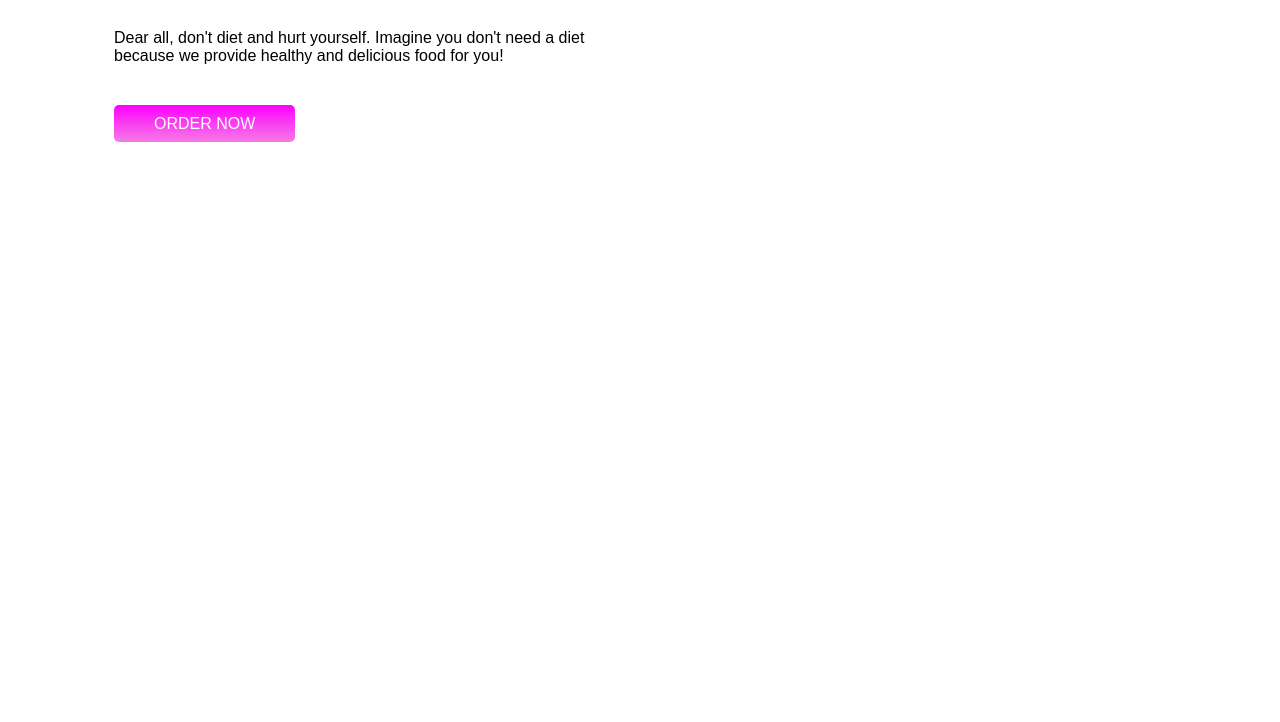
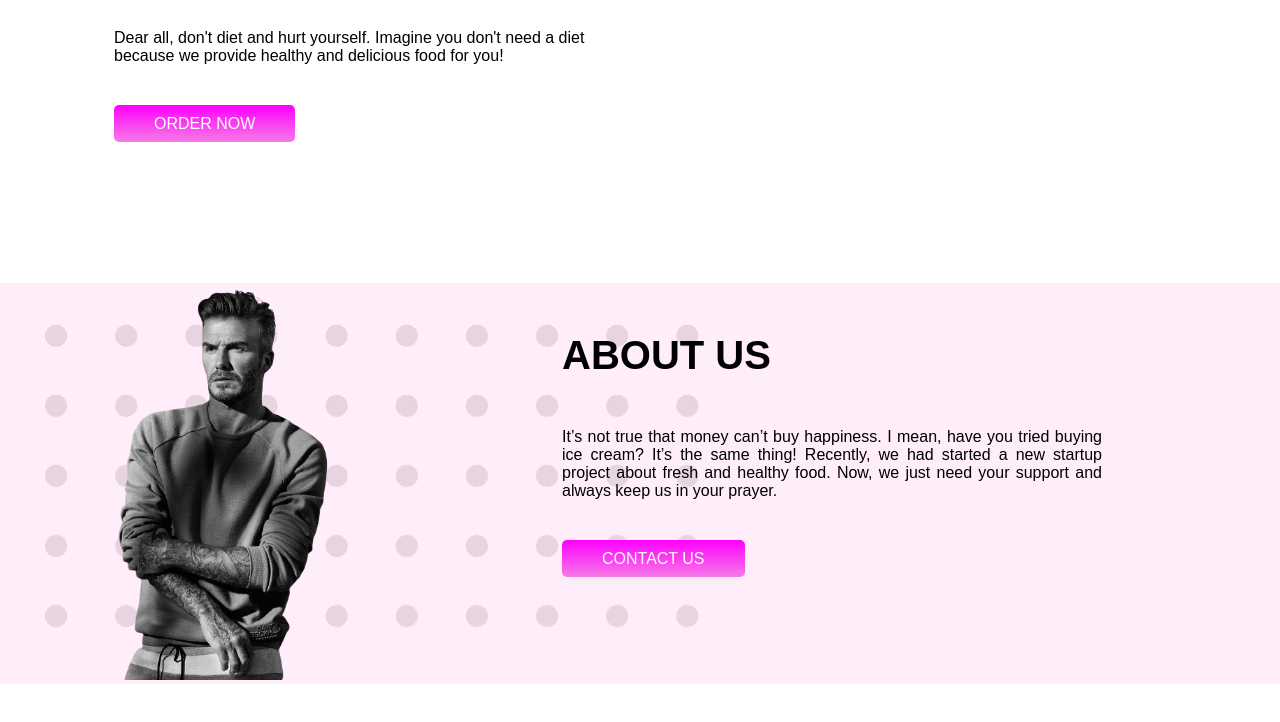
Before and after one commit to badboys1238/food-warehouse, a plain HTML site: page index.html in a window 1280 px wide. Shown: the part 446-1168 px from the top of the page. Before the commit the page ends 800 px from the top, so only its background shows below. Drawn offline with Linux system fonts and the light colour scheme; a web font is replaced by a local one.

Commit message:
2nd part done

```diff
--- a/index.html
+++ b/index.html
@@ -21,6 +21,17 @@
          <img src="images/food-people2.png" alt="">
      </div>
  </section>
+ <section class="about-us flex-container">
+     <div class="half-width backham-img">
+      <img src="images/backham.png" alt="">
+     </div>
+     <div class="half-width down-text">
+         <h2>ABOUT US</h2>
+        <p>It’s not true that money can’t buy happiness. I mean, have you tried buying ice cream? It’s the same thing! Recently, we had started a new startup project about fresh and healthy food. Now, we just need your support and always keep us in your prayer.</p>
+        <a class="color-button us-button" target="_blank" href="https://github.com/badboys1238">CONTACT US</a>
+     </div>
+
+ </section>
 
 
 </body>
--- a/style.css
+++ b/style.css
@@ -7,10 +7,18 @@ body {
 }
 h1 {
   font-size: 65px;
+  text-align: justify;
+}
+h2 {
+  margin: 50px;
+  font-size: 40px;
 }
 .flex-container {
   display: flex;
   margin-bottom: 100px;
+}
+.down-text {
+  text-align: justify;
 }
 .half-width {
   width: 50%;
@@ -22,6 +30,16 @@ h1 {
 .half-width p {
   margin: 50px;
 }
+.us-button {
+  margin: 50px;
+}
+.about-us {
+  background-image: url(images/Frame\ 59.jpg);
+  background-repeat: no-repeat;
+}
+.backham-img {
+  width: 30%;
+}
 .half-width img {
   width: 80%;
 }
```
